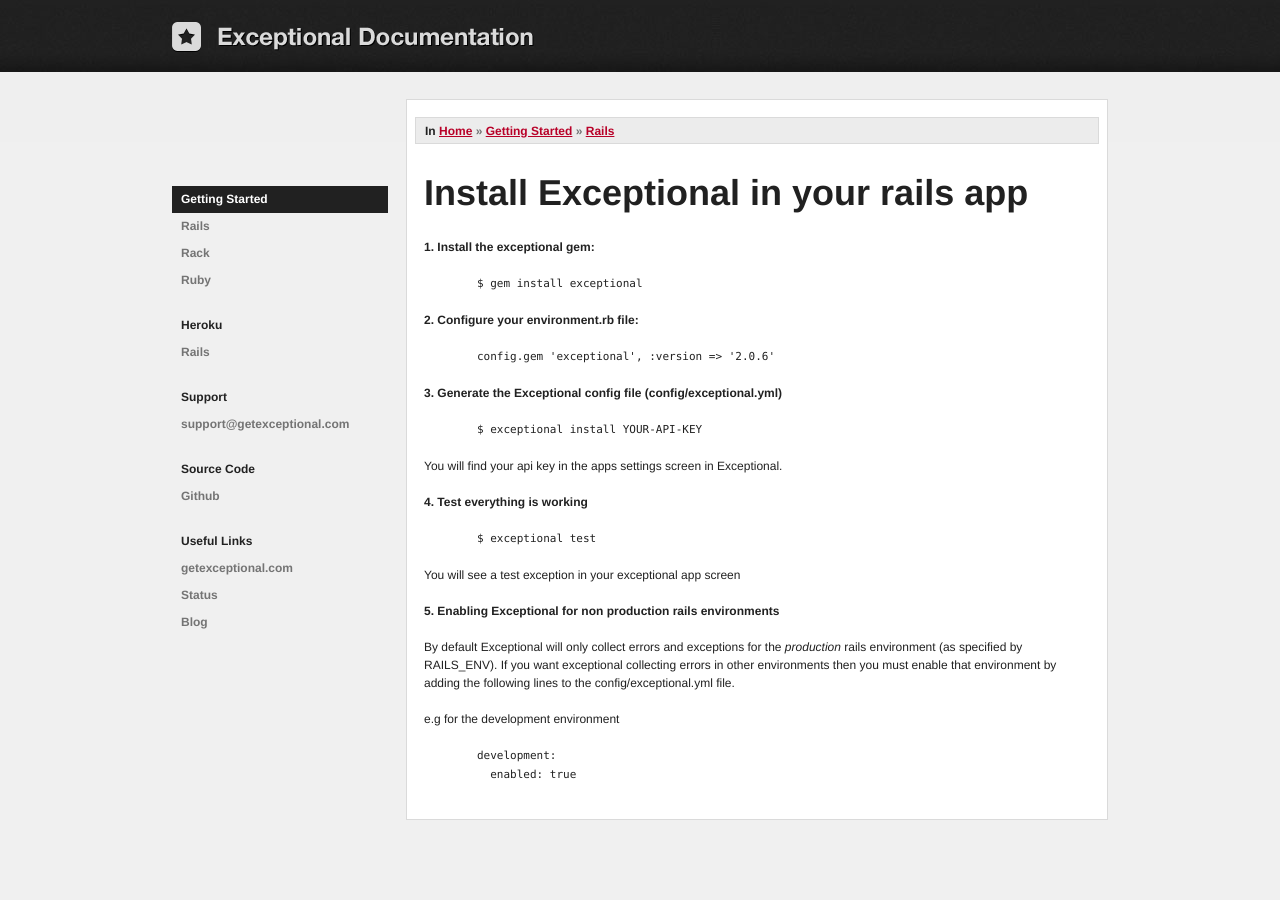
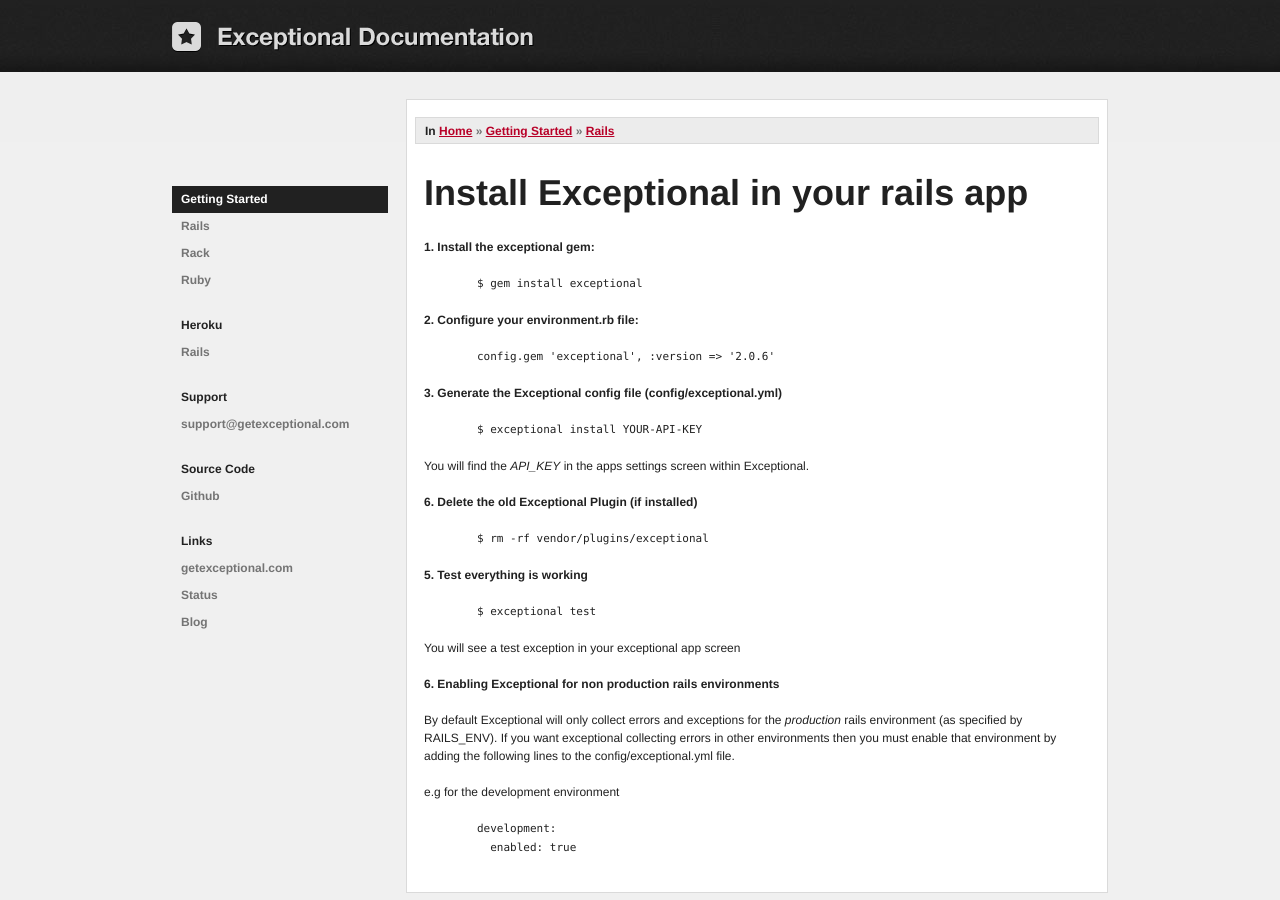
Before and after one commit to exceptional/exceptional, a Jekyll site: the page built from docs/getting_started/rails.html, in a window 1280 px wide. Built offline with Jekyll 4.4.1, drawn with Linux system fonts in a browser that asks for light colours; nearby versions of some CDN libraries.

Commit message:
dockleshell bay

```diff
--- a/_layouts/default.html
+++ b/_layouts/default.html
@@ -45,7 +45,7 @@
             <li><a href="http://github.com/contrast/exceptional" target="_new">Github</a></li>
           </ul>
         </li>
-				<li><a href="#">Useful Links</a>
+				<li><a href="#">Links</a>
           <ul>
             <li><a href="http://getexceptional.com" target="_new">getexceptional.com</a></li>
             <li><a href="http://status.getexceptional.com" target="_new">Status</a></li>
--- a/docs/getting_started/rack.html
+++ b/docs/getting_started/rack.html
@@ -23,7 +23,7 @@ title: Exceptional on Rack
 <h3>2. Generate the Exceptional config file (config/exceptional.yml)</h3>
 <pre><code>	$ exceptional install YOUR-API-KEY</pre></code>
 
-<p>You will find your api key in the apps settings screen in Exceptional.
+<p>You will find the <i>API_KEY</i> in the apps settings screen within Exceptional.</p>
 
 <h3>3. Configure your config.ru file:</h3>
 <pre><code>	require 'rack/exceptional'
--- a/docs/getting_started/rails.html
+++ b/docs/getting_started/rails.html
@@ -27,13 +27,16 @@ title: Exceptional on Rails
 <h3>3. Generate the Exceptional config file (config/exceptional.yml)</h3>
 <pre><code>	$ exceptional install YOUR-API-KEY</pre></code>
 
-<p>You will find your api key in the apps settings screen in Exceptional.
+<p>You will find the <i>API_KEY</i> in the apps settings screen within Exceptional.</p>
 
-<h3>4. Test everything is working</h3>
+<h3>6. Delete the old Exceptional Plugin (if installed)</h3>
+<pre><code>	$ rm -rf vendor/plugins/exceptional</pre></code>
+
+<h3>5. Test everything is working</h3>
 <pre><code>	$ exceptional test</pre></code>
 <p>You will see a test exception in your exceptional app screen</p>
 
-<h3>5. Enabling Exceptional for non production rails environments</h3>
+<h3>6. Enabling Exceptional for non production rails environments</h3>
 <p>By default Exceptional will only collect errors and exceptions for the <i>production</i> rails environment (as specified by RAILS_ENV). If you want exceptional collecting errors in other environments then you must enable that environment by adding the following lines to the config/exceptional.yml file.
 <p>e.g for the development environment</p>
 
--- a/docs/getting_started/ruby.html
+++ b/docs/getting_started/ruby.html
@@ -29,7 +29,10 @@ title: Exceptional on Ruby
 <pre><code>	require 'rubygems'
 	require 'exceptional'</pre></code>
 
-<h3>4. Use the Exceptional.rescue block to catch exceptions</h3>
+<h3>4. Configure Exceptional for your ruby app</h3>
+<pre><code>	Exceptional::Config.load("config/exceptional.yml")</pre></code>
+
+<h3>5. Use the Exceptional.rescue block to catch exceptions in your ruby code</h3>
 <pre><code>	Exceptional.rescue do
       # Add your Ruby code here!
     end
--- a/docs/heroku/index.html
+++ b/docs/heroku/index.html
@@ -21,7 +21,7 @@ title: Exceptional on Heroku
 
 <p>Adding Exceptional to your Heroku rails apps is simple. Within the Heroku <a href="http://addons.heroku.com/">add-ons page</a> choose the Exceptional add-on link.</p>
 
-<p>You can also use the heroku command line tool to enable exceptional add-on for your heroku rails apps</p>
+<p>You can also use the heroku command line tool to enable exceptional add-on for your heroku rails apps.</p>
 
 <ul>
 	<li><a href="/docs/heroku/rails.html">Exceptional & Heroku for Rails</a></li>
--- a/docs/heroku/rails.html
+++ b/docs/heroku/rails.html
@@ -22,7 +22,7 @@ title: Exceptional on Heroku/Rails
 
 <h1><a href="#">Install Exceptional in your Heroku Rails app</a></h1>
 
-<h3>Use the Heroku command line tool to add the exceptional add-on</h3>
+<h3>Use the Heroku command line tool to add the exceptional add-on to your rails app</h3>
 <pre><code>$ heroku addons:add exceptional --app APP_NAME</code></pre>
 <p>Where <i>APP_NAME</i> is your heroku application name</p>
 <p>You will now be able to click through directly from your heroku app dashboard through to your exceptional errors list!
```
